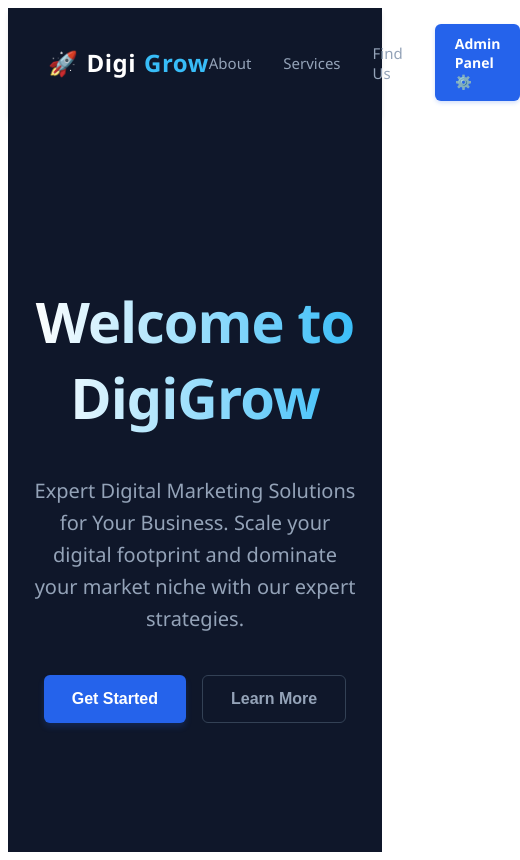
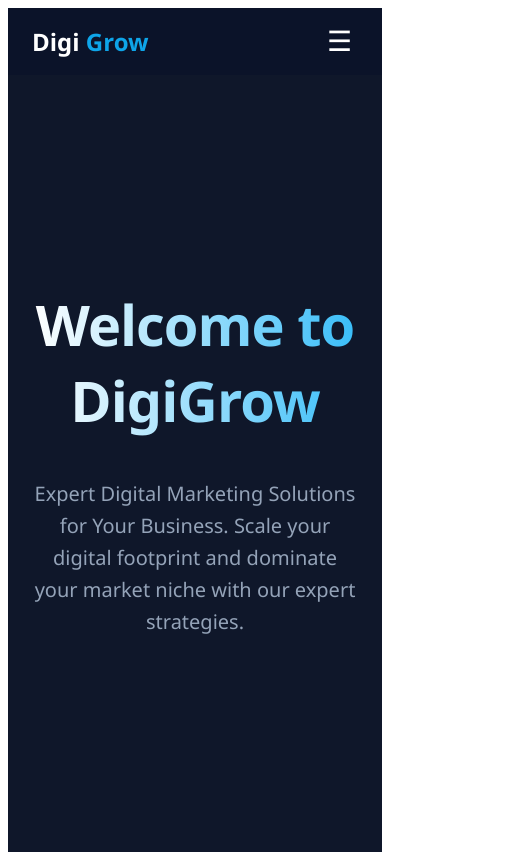
Before and after one commit to Anas-system/digital-agency, a React (Vite) app: page / in a window 390 px wide. Shown: the whole page, 520 px wide, since content can reach past the window. Built offline with nearby package versions, Linux system fonts and the light colour scheme.

Commit message:
fixed app.jsx mobile responsive and layout

```diff
--- a/src/App.jsx
+++ b/src/App.jsx
@@ -1,42 +1,73 @@
-import React from 'react';
-import { BrowserRouter as Router, Routes, Route, Link } from 'react-router-dom';
-import Home from './pages/Home';
-import AboutPage from './pages/AboutPage';
-import ServicesPage from './pages/ServicesPage';
-import FindUsPage from './pages/FindUsPage';
-import Admin from './pages/Admin';
+import React, { useState } from 'react';
 
 function App() {
+  const [isOpen, setIsOpen] = useState(false);
+
   return (
-    <Router>
-      <div style={{ minHeight: '100vh', backgroundColor: '#f8fafc', display: 'flex', flexDirection: 'column', fontFamily: '"Segoe UI", Roboto, sans-serif', margin: 0, padding: 0 }}>
-        {/* Professional Navigation Bar */}
-        <nav style={{ backgroundColor: '#0f172a', color: '#f8fafc', padding: '16px 40px', display: 'flex', justifyContent: 'space-between', alignItems: 'center', boxShadow: '0 4px 6px -1px rgba(0,0,0,0.1)' }}>
-          <Link to="/" style={{ color: '#38bdf8', textDecoration: 'none', fontSize: '24px', fontWeight: '8xl', display: 'flex', alignItems: 'center', gap: '8px', letterSpacing: '0.5px' }}>
-            🚀 <span style={{ color: '#ffffff', fontWeight: '700' }}>Digi</span><span style={{ color: '#38bdf8', fontWeight: '800' }}>Grow</span>
-          </Link>
-          <div style={{ display: 'flex', alignItems: 'center', gap: '32px' }}>
-            <Link to="/about" style={{ color: '#94a3b8', textDecoration: 'none', fontSize: '15px', fontWeight: '500', transition: '0.2s' }}>About</Link>
-            <Link to="/services" style={{ color: '#94a3b8', textDecoration: 'none', fontSize: '15px', fontWeight: '500', transition: '0.2s' }}>Services</Link>
-            <Link to="/find-us" style={{ color: '#94a3b8', textDecoration: 'none', fontSize: '15px', fontWeight: '500', transition: '0.2s' }}>Find Us</Link>
-            <Link to="/admin" style={{ backgroundColor: '#2563eb', color: '#ffffff', textDecoration: 'none', padding: '10px 20px', borderRadius: '6px', fontWeight: '600', fontSize: '14px', boxShadow: '0 2px 4px rgba(37,99,235,0.2)', display: 'flex', alignItems: 'center', gap: '6px' }}>
-              Admin Panel ⚙️
-            </Link>
+    <div style={{ minHeight: '100vh', backgroundColor: '#0f172a', fontFamily: '"Segoe UI", Roboto, sans-serif', color: '#fff', display: 'flex', flexDirection: 'column' }}>
+
+      {/* 1. NAVBAR SECTION (Rocket Removed, Admin Panel changed to Login, Fixed Layout) */}
+      <nav style={{ backgroundColor: '#0b1329', padding: '1rem 1.5rem', position: 'relative', zIndex: 100 }}>
+        <div style={{ display: 'flex', justifyContent: 'space-between', alignItems: 'center', maxWidth: '1200px', margin: '0 auto' }}>
+
+          {/* Logo */}
+          <div style={{ fontSize: '1.5rem', fontWeight: 'bold', color: '#fff' }}>
+            Digi <span style={{ color: '#0ea5e9' }}>Grow</span>
           </div>
-        </nav>
 
-        {/* Core Content View */}
-        <div style={{ flexGrow: 1, display: 'flex', flexDirection: 'column' }}>
-          <Routes>
-            <Route path="/" element={<Home />} />
-            <Route path="/about" element={<AboutPage />} />
-            <Route path="/services" element={<ServicesPage />} />
-            <Route path="/find-us" element={<FindUsPage />} />
-            <Route path="/admin" element={<Admin />} />
-          </Routes>
+          {/* Desktop Links (Laptop ke liye) */}
+          <div className="desktop-menu" style={{ display: 'flex', alignItems: 'center', gap: '2rem' }}>
+            <a href="#about" style={{ color: '#94a3b8', textDecoration: 'none' }}>About</a>
+            <a href="#services" style={{ color: '#94a3b8', textDecoration: 'none' }}>Services</a>
+            <a href="#find-us" style={{ color: '#94a3b8', textDecoration: 'none' }}>Find Us</a>
+            <a href="/admin" style={{ backgroundColor: '#0ea5e9', color: '#fff', padding: '0.5rem 1.25rem', borderRadius: '0.375rem', textDecoration: 'none', fontWeight: '600' }}>Login</a>
+          </div>
+
+          {/* Mobile Menu Button (☰) */}
+          <button
+            onClick={() => setIsOpen(!isOpen)}
+            className="mobile-burger-btn"
+            style={{ backgroundColor: 'transparent', border: 'none', color: '#fff', fontSize: '1.75rem', cursor: 'pointer', display: 'none' }}
+          >
+            {isOpen ? '✕' : '☰'}
+          </button>
         </div>
+
+        {/* Mobile Dropdown Menu */}
+        {isOpen && (
+          <div style={{ display: 'flex', flexDirection: 'column', gap: '1.25rem', backgroundColor: '#111b35', padding: '1.5rem', position: 'absolute', top: '100%', left: 0, right: 0, boxShadow: '0 10px 15px -3px rgba(0,0,0,0.3)', zIndex: 101 }}>
+            <a href="#about" onClick={() => setIsOpen(false)} style={{ color: '#fff', textDecoration: 'none', fontSize: '1.1rem' }}>About</a>
+            <a href="#services" onClick={() => setIsOpen(false)} style={{ color: '#fff', textDecoration: 'none', fontSize: '1.1rem' }}>Services</a>
+            <a href="#find-us" onClick={() => setIsOpen(false)} style={{ color: '#fff', textDecoration: 'none', fontSize: '1.1rem' }}>Find Us</a>
+            <a href="/admin" onClick={() => setIsOpen(false)} style={{ backgroundColor: '#0ea5e9', color: '#fff', padding: '0.6rem', borderRadius: '0.375rem', textDecoration: 'none', fontWeight: '600', textAlign: 'center' }}>Login</a>
+          </div>
+        )}
+      </nav>
+
+      {/* 2. HERO / FRONT PAGE SECTION */}
+      <div style={{ flexGrow: 1, display: 'flex', flexDirection: 'column', justifyContent: 'center', alignItems: 'center', textAlign: 'center', padding: '100px 24px' }}>
+        <h1 style={{ fontSize: '56px', fontWeight: '800', marginBottom: '20px', letterSpacing: '-1px', background: 'linear-gradient(to right, #fff, #38bdf8)', WebkitBackgroundClip: 'text', WebkitTextFillColor: 'transparent' }}>
+          Welcome to DigiGrow
+        </h1>
+        <p style={{ fontSize: '20px', color: '#94a3b8', maxWidth: '600px', lineHeight: '1.6', marginBottom: '40px' }}>
+          Expert Digital Marketing Solutions for Your Business. Scale your digital footprint and dominate your market niche with our expert strategies.
+        </p>
+
+        {/* Note: "Get Started" aur "Learn More" buttons tumne pichle message me hatane ko bole the, isliye unhe yahan se poora remove kar diya hai! */}
       </div>
-    </Router>
+
+      {/* Responsive CSS Style */}
+      <style>{`
+        @media (max-width: 768px) {
+          .desktop-menu {
+            display: none !important;
+          }
+          .mobile-burger-btn {
+            display: block !important;
+          }
+        }
+      `}</style>
+    </div>
   );
 }
 
```
